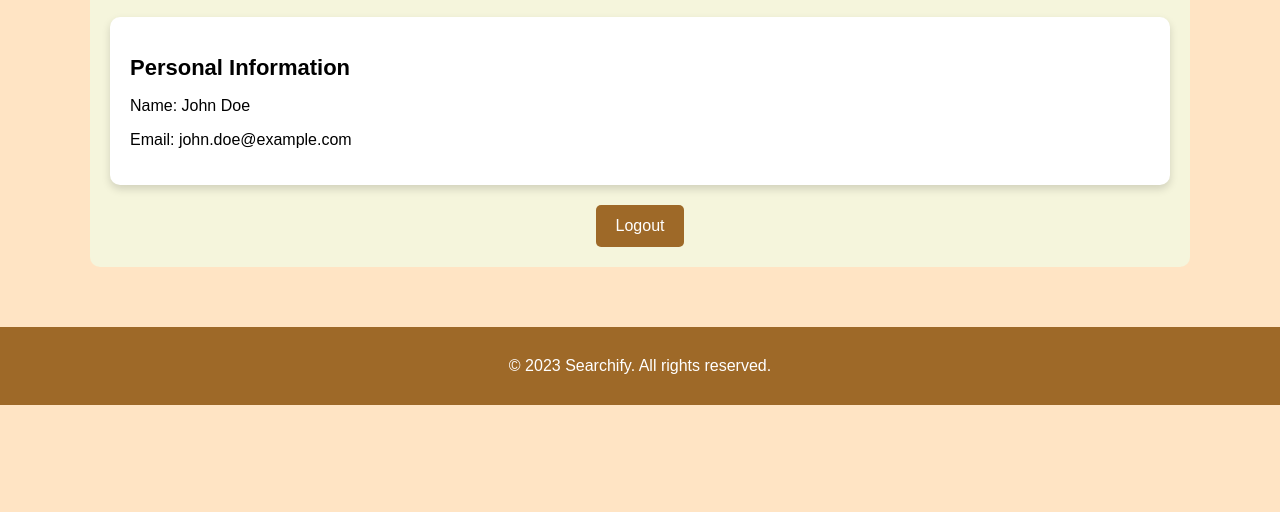
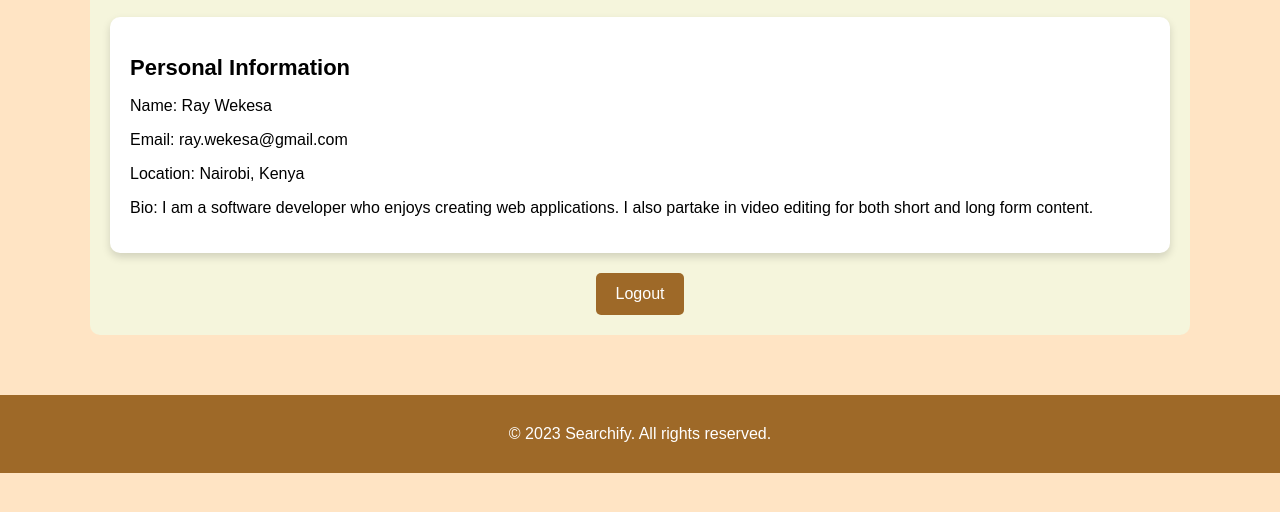
Before and after one commit to RayW-exe/Searchify, a website built with Vite: page profile.html in a window 1280 px wide. Shown: the part 194-706 px from the top of the page. Built offline with nearby package versions, Linux system fonts and the light colour scheme; a script that the page names is missing; a web font is replaced by a local one.

Commit message:
Final Fixes

```diff
--- a/profile.html
+++ b/profile.html
@@ -21,8 +21,10 @@
         <p>Welcome to your profile page!</p>
         <div class="profile-info">
             <h2>Personal Information</h2>
-            <p>Name: John Doe</p>
-            <p>Email: john.doe@example.com</p>
+            <p>Name: Ray Wekesa</p>
+            <p>Email: ray.wekesa@gmail.com</p>
+            <p>Location: Nairobi, Kenya</p>
+            <p>Bio: I am a software developer who enjoys creating web applications. I also partake in video editing for both short and long form content.</p>
         </div>
         <div class="logout-section">
             <button id="logoutBtn">Logout</button>
```
